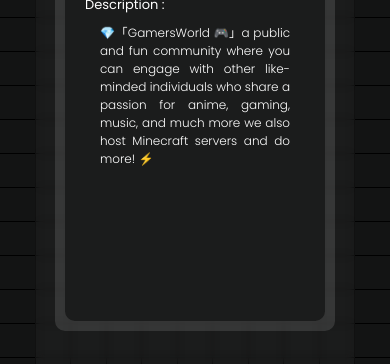
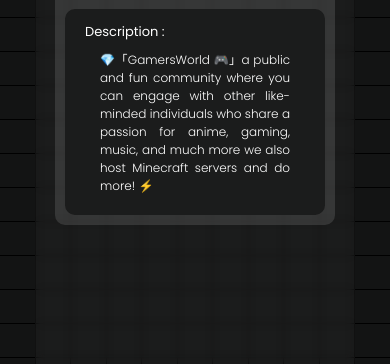
Before and after one commit to dtesters/dtesters.github.io, a PHP site: page / in a window 390 px wide. Shown: the part 560-924 px from the top of the page. Run offline with PHP 8.4, Linux system fonts and the light colour scheme.

Commit message:
Update style.css

```diff
--- a/Source/CSS/style.css
+++ b/Source/CSS/style.css
@@ -715,7 +715,7 @@ body{
     }
     .left-content{
         width: 100%;
-        height: 100%;
+        height: 365px;
         gap: 0;
     }
     .left-content .menu{
```
